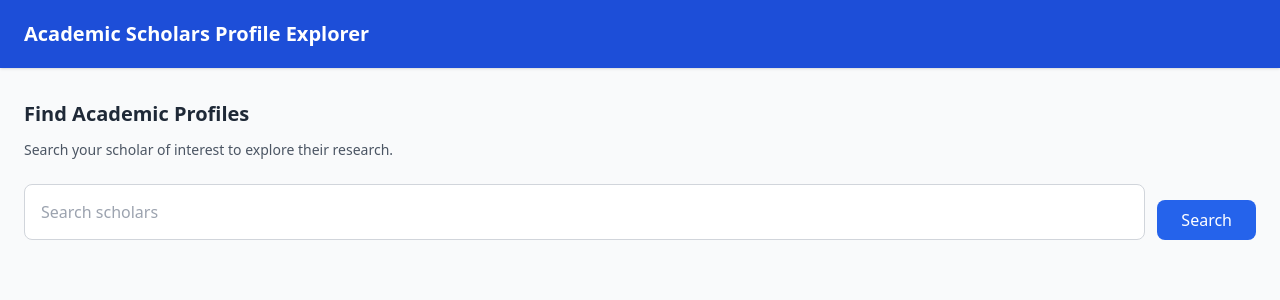
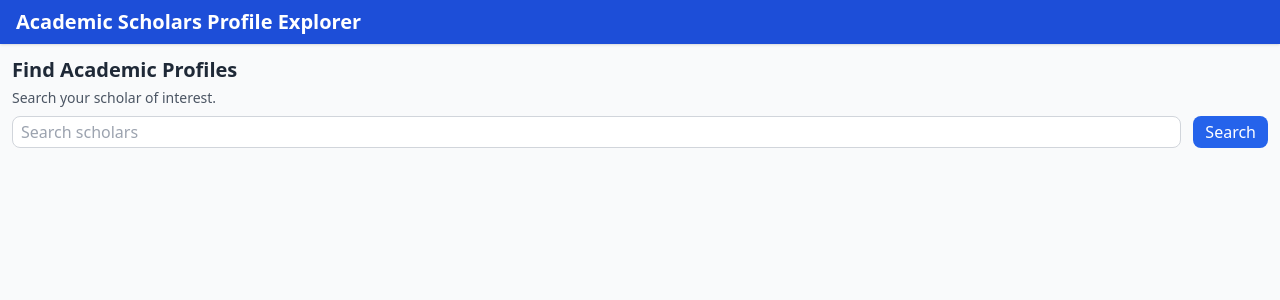
Before and after one commit to Prof-Rosario-UCLA/team20, a React (Create React App) app: page / in a window 1280 px wide. Shown: the top 300 px of the page. Built offline with nearby package versions, Linux system fonts and the light colour scheme.

Commit message:
Make one page; not scrollable

```diff
--- a/src/App.js
+++ b/src/App.js
@@ -41,33 +41,33 @@ const App = () => {
   };
 
   return (
-    <div className="flex flex-col min-h-screen bg-gray-50 text-gray-800">
-      <header className="bg-blue-700 text-white py-5 px-6 shadow">
-        <h1 className="text-xl font-bold">Academic Scholars Profile Explorer</h1>
+    <div className="fixed inset-0 flex flex-col bg-gray-50 text-gray-800 overflow-hidden">
+      <header className="bg-blue-700 text-white py-2 px-4 shadow flex items-center">
+        <h1 className="text-xl font-bold truncate">Academic Scholars Profile Explorer</h1>
       </header>
 
-      <main className="flex-grow px-6 py-8">
+      <main className="flex-grow flex flex-col p-3 overflow-hidden">
         {!activeScholarId ? (
           <>
-            <section aria-label="Scholar Search">
-              <h2 className="text-xl font-semibold mb-3">Find Academic Profiles</h2>
-              <p className="text-sm text-gray-600 mb-6"> Search your scholar of interest to explore their research.</p>
+            <section aria-label="Scholar Search" className="mb-2">
+              <h2 className="text-xl font-semibold mb-1">Find Academic Profiles</h2>
+              <p className="text-sm text-gray-600 mb-2">Search your scholar of interest.</p>
 
-              <form onSubmit={handleSubmit} className="flex flex-col sm:flex-row gap-3 items-stretch">
+              <form onSubmit={handleSubmit} className="flex gap-3 items-center">
                 <input
                   type="text"
-                  className="flex-grow px-4 py-2 border border-gray-300 rounded-lg focus:ring-2 focus:ring-blue-500"
+                  className="flex-grow h-8 px-2 border border-gray-300 rounded-lg"
                   placeholder="Search scholars"
                   value={query}
                   onChange={(e) => setQuery(e.target.value)}
                   aria-label="Scholar search input"
                 />
-                <div className="flex justify-end items-center gap-2 mt-4">
+                <div className="flex justify-end items-center gap-1">
                   {query && (
                     <button
                       type="button"
                       onClick={clearOptions}
-                      className="px-5 py-2 bg-gray-200 text-gray-800 rounded-lg hover:bg-gray-300"
+                      className="h-8 px-5 bg-gray-200 text-gray-800 rounded-lg hover:bg-gray-300"
                     >
                       Clear
                     </button>
@@ -75,7 +75,7 @@ const App = () => {
                   <button
                     type="submit"
                     disabled={loading}
-                    className="px-6 py-2 bg-blue-600 text-white rounded-lg font-medium hover:bg-blue-700 transition disabled:opacity-50"
+                    className="h-8 px-3 bg-blue-600 text-white rounded-lg font-medium disabled:opacity-50"
                   >
                     {loading ? 'Searching...' : 'Search'}
                   </button>
@@ -84,32 +84,32 @@ const App = () => {
             </section>
 
             {error && (
-              <div className="mt-8 p-4 bg-red-50 text-red-700 border border-red-200 rounded-lg">
+              <div className="p-2 bg-red-50 text-red-700 border border-red-200 rounded-lg">
                 <p>{error}</p>
               </div>
             )}
 
             {loading && (
-              <div className="mt-8 text-center">
+              <div className="text-center py-2">
                 <p className="text-gray-500">Loading the profiles...</p>
               </div>
             )}
 
             {!loading && results.length > 0 && (
-              <section className="mt-10" aria-label="Search Results">
+              <section className="mt-2 flex-grow overflow-hidden" aria-label="Search Results">
                 <h3 className="text-lg font-semibold mb-4">Results</h3>
-                <ul className="space-y-4">
+                <ul className="space-y-2 overflow-y-auto h-[calc(100vh-200px)] pb-2">
                   {results.map((scholar) => (
                     <li
                       key={scholar.id}
-                      className="p-5 border border-gray-200 rounded-lg bg-white shadow-sm hover:bg-blue-50 cursor-pointer transition"
+                      className="p-5 border border-gray-200 rounded-lg bg-white shadow-sm hover:bg-blue-50 cursor-pointer"
                       onClick={() => selectScholar(scholar)}
                     >
-                      <h4 className="text-md font-bold">{scholar.display_name}</h4>
-                      <p className="text-sm text-gray-600"> Pubs count: {scholar.works_count}
-                      </p>
-                      <p className="text-sm text-gray-600"> Citations: {scholar.cited_by_count}
-                      </p>
+                      <h4 className="text-md font-bold truncate">{scholar.display_name}</h4>
+                      <div className="flex justify-between text-xs text-gray-600 mt-1">
+                        <span>Pubs: {scholar.works_count}</span>
+                        <span>Citations: {scholar.cited_by_count}</span>
+                      </div>
                     </li>
                   ))}
                 </ul>
@@ -117,8 +117,8 @@ const App = () => {
             )}
 
             {!loading && query && results.length === 0 && (
-              <div className="mt-8 text-center">
-                <p className="text-gray-500">No scholars matched your search.</p>
+              <div className="mt-8 text-center py-2">
+                <p className="text-gray-500 py-2">No scholars matched your search.</p>
               </div>
             )}
           </>
```
